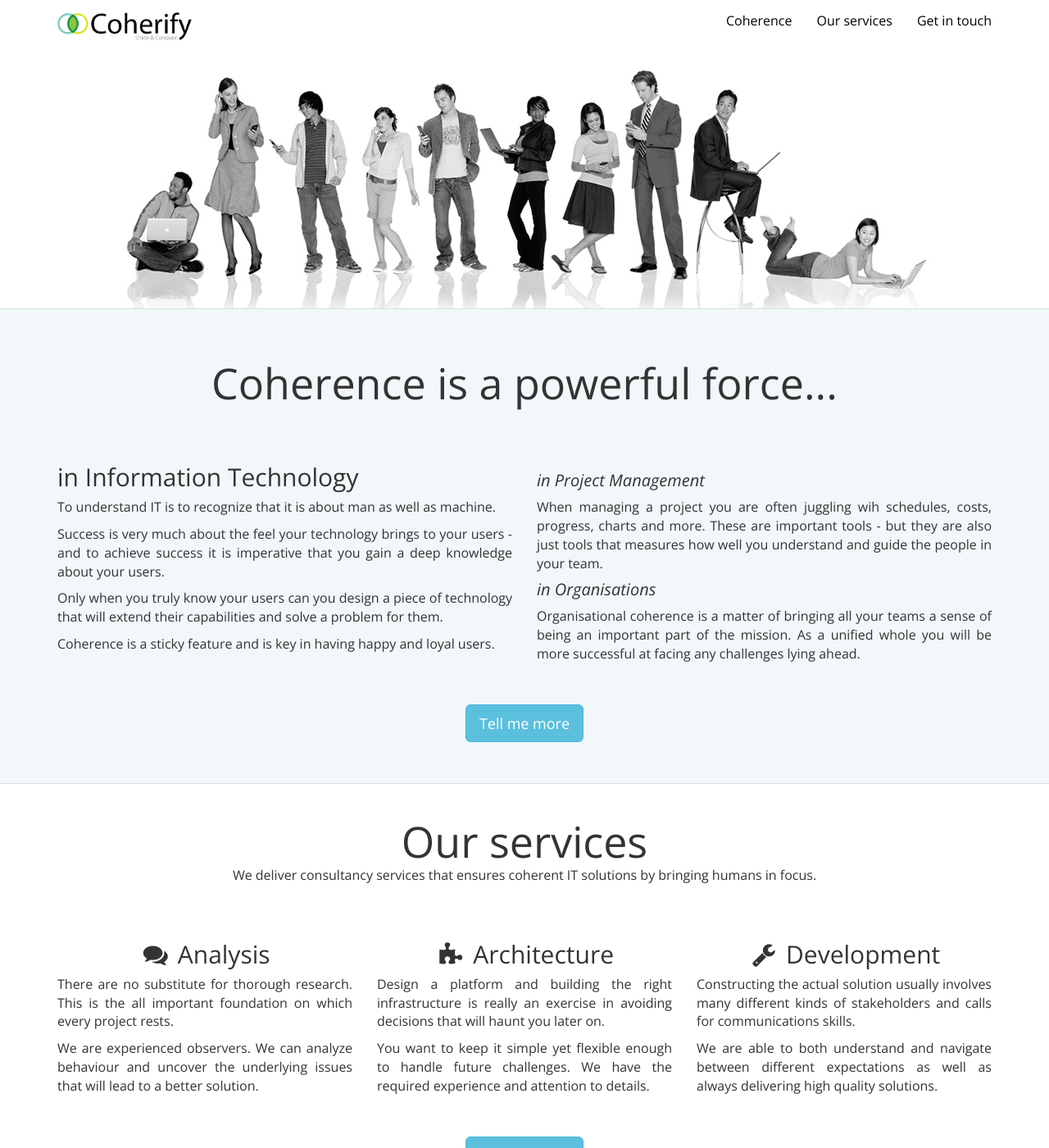
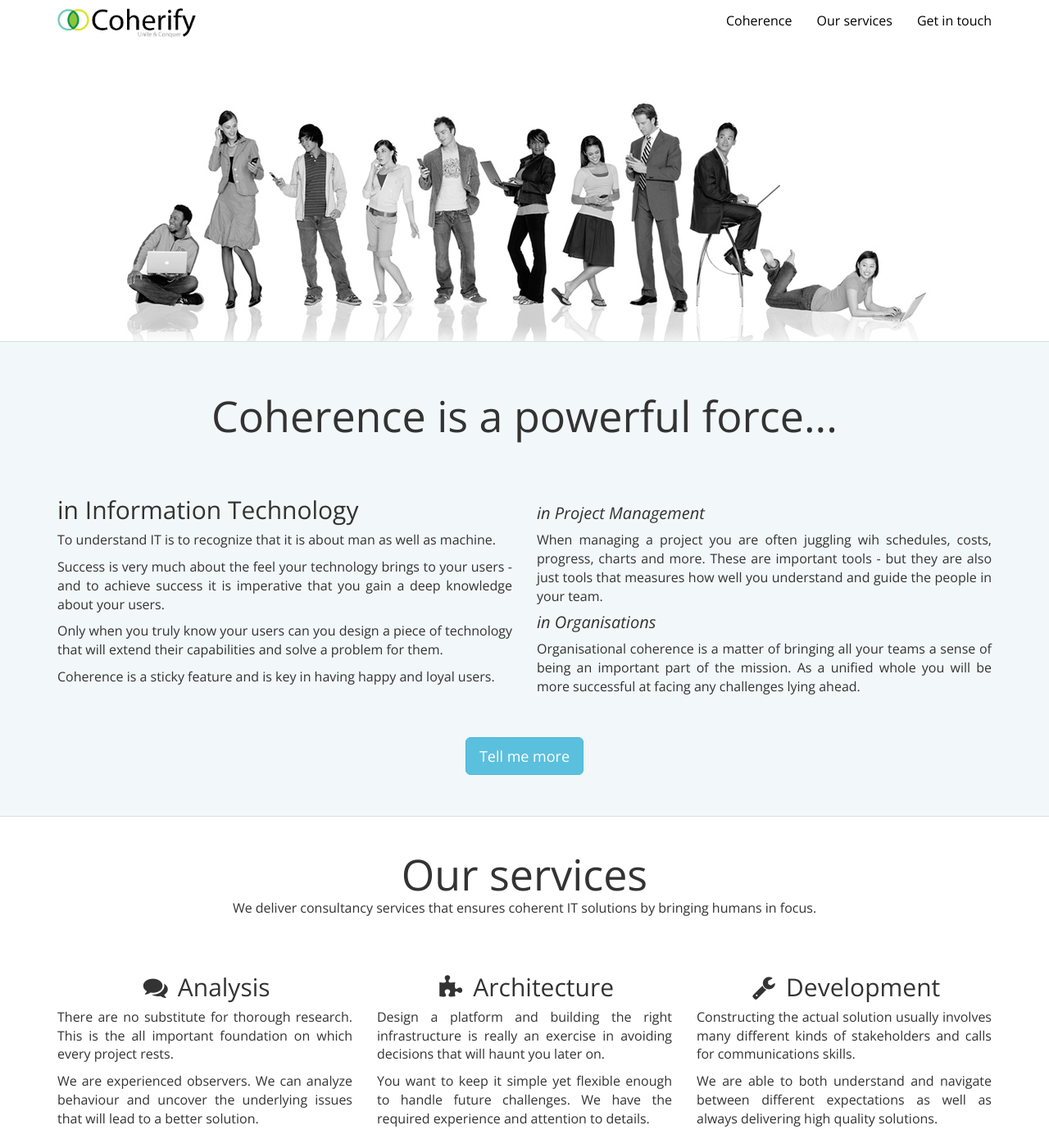
Before and after one commit to coherify/coherify.github.io, a Jekyll site: the page built from index.md, in a window 1280 px wide and 1400 px high. Shown: the whole window at 82% size. Built offline with Jekyll 4.4.1, drawn with Linux system fonts in a browser that asks for light colours; nearby versions of some CDN libraries.

Commit message:
minor responsive css tweaks

```diff
--- a/_layouts/default.html
+++ b/_layouts/default.html
@@ -5,7 +5,7 @@
         {% include header.html %}
         <div id="page-content">
             <div class="container">
-                <div class="row" style="padding-top: 0; padding-bottom: 0">
+                <div class="row" style="padding-top: 40px; padding-bottom: 0">
                     <div class="col-md-12 text-center">
                         <img style="width: 100%; max-width: 1008px" src="/public/images/banner.jpg">
                     </div>
--- a/_sass/_layout.scss
+++ b/_sass/_layout.scss
@@ -54,13 +54,18 @@ h4 {
     #navigation {
         background: #fff;
         .navbar-header {
-            i {
-                color: #aaa;
+            .navbar-toggle {
+                margin: 10px 15px 8px 0;
+                padding: 0;
+                i {
+                    color: #aaa;
+                    line-height: 30px;
+                }
             }
-            a.navbar-brand {
-                padding: 10px inherit;
+            .navbar-brand {
+                padding: 10px 15px 14px 15px;
                 img {
-                    max-height: 35px;
+                    max-height: 36px;
                 }
             }
         }
```
